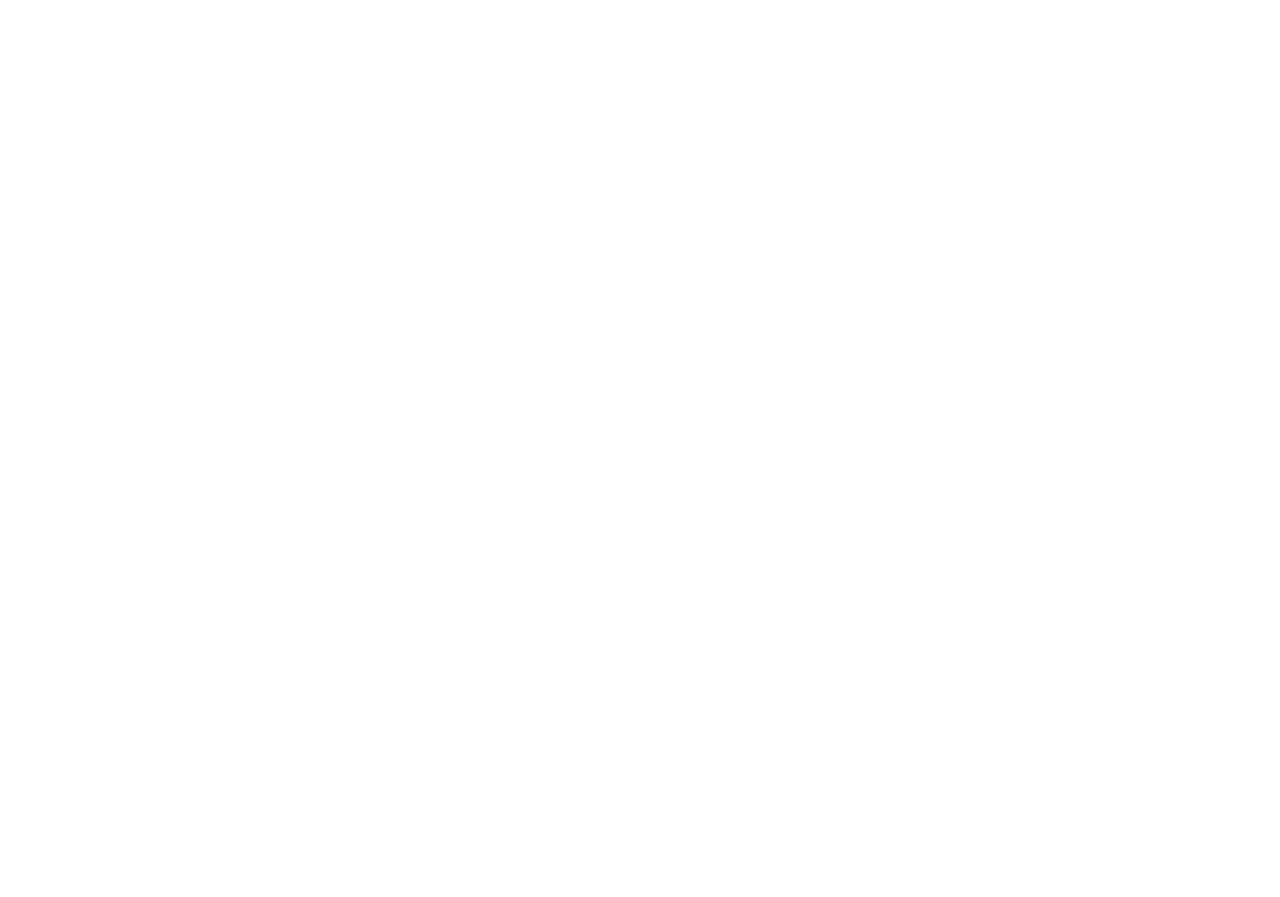
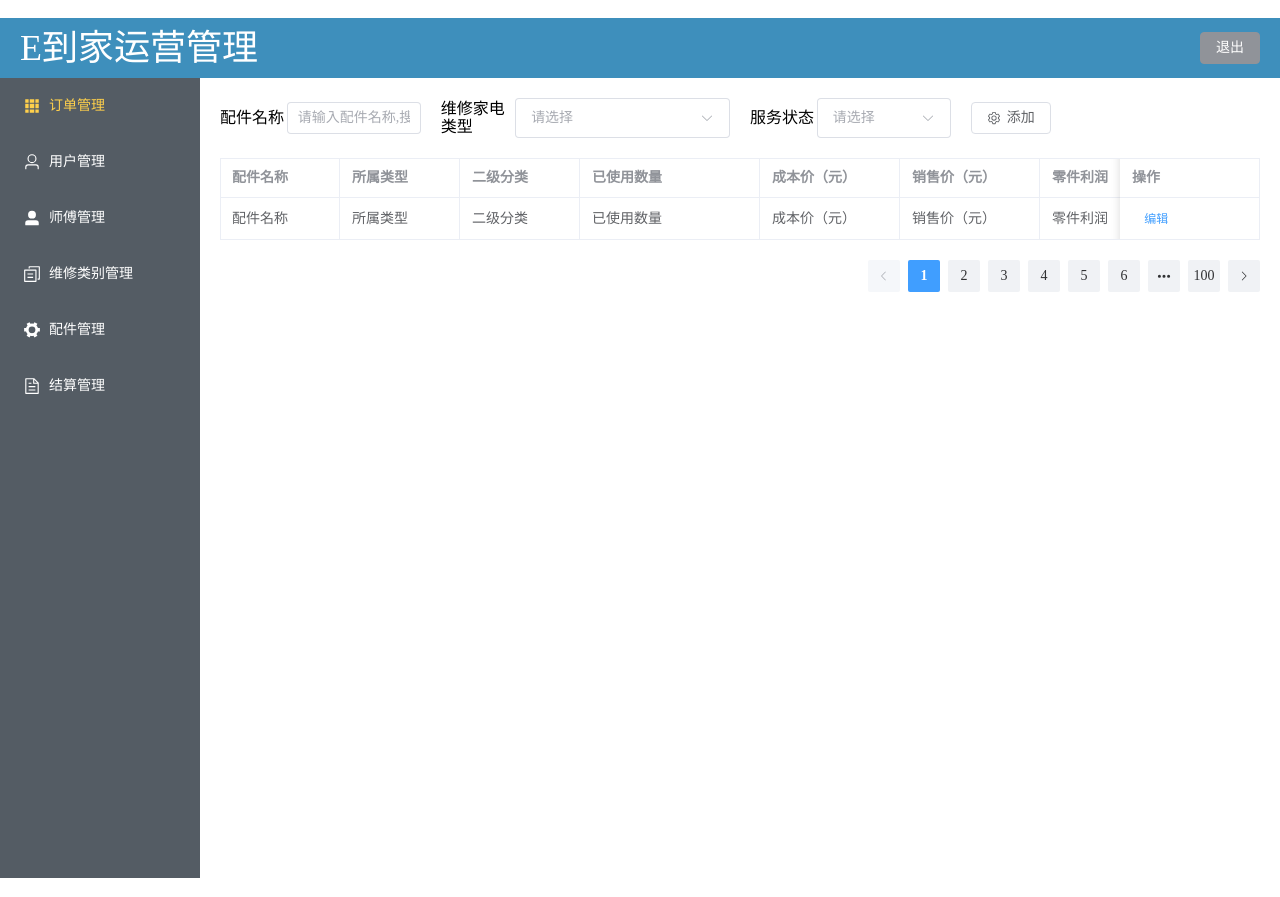
Before and after one commit to sundung/ehome-end-admin, a Vue app: page /accessoriesManage in a window 1280 px wide. Before the commit this address had no page. Before the commit the page ends 800 px from the top, so only its background shows below. Built offline with nearby package versions, Linux system fonts and the light colour scheme.

Commit message:
feature(配件管理): 配件管理静态页面完成

```diff
--- a/src/components/Menu/Menu.vue
+++ b/src/components/Menu/Menu.vue
@@ -5,7 +5,7 @@
         active-text-color="#ffd04b"
         background-color="#545c64"
         class="el_menu"
-        default-active="2"
+        default-active="1"
         text-color="#fff"
         @open="handleOpen"
         @close="handleClose"
@@ -34,7 +34,7 @@
             <span>维修类别管理</span>
           </template>
         </el-menu-item>
-        <el-menu-item index="5">
+        <el-menu-item index="5" @click="router.push('/accessoriesManage')">
           <template #title>
             <el-icon><tools /></el-icon>
             <span>配件管理</span>
--- /dev/null
+++ b/src/pages/accessoriesManage/AccessoriesManage.vue
@@ -0,0 +1,120 @@
+<template>
+  <div class="demo-input-suffix">
+    <el-row :gutter="20">
+      <el-col :span="5" class="headerSearch">
+        <div class="text">配件名称</div>
+        <el-input v-model="masterSearch" placeholder="请输入配件名称,搜索" />
+      </el-col>
+      <el-col :span="7" class="headerSearch">
+        <div class="text">维修家电类型</div>
+        <el-select v-model="homeApplianceTypeValue" class="m-2" placeholder="请选择" size="large">
+          <el-option v-for="item in homeApplianceType" :key="item.value" :label="item.label" :value="item.value" />
+        </el-select>
+      </el-col>
+      <el-col :span="5" class="headerSearch">
+        <div class="text">服务状态</div>
+        <el-select v-model="serviceStatusValue" class="m-2" placeholder="请选择" size="large">
+          <el-option v-for="item in serviceStatus" :key="item.value" :label="item.label" :value="item.value" />
+        </el-select>
+      </el-col>
+      <el-col :span="2" class="headerSearch">
+        <el-button>
+          <el-icon><setting /></el-icon>
+          <span>添加</span>
+        </el-button>
+      </el-col>
+    </el-row>
+  </div>
+  <div class="tableArea">
+    <el-table class="table" :data="tableData" border style="width: 100%">
+      <el-table-column prop="accessoriesName" label="配件名称" width="120" />
+      <el-table-column prop="belongsType" label="所属类型" width="120" />
+      <el-table-column prop="secondaryClassification" label="二级分类" width="120" />
+      <el-table-column prop="hasBeenUsedNum" label="已使用数量" width="180" />
+      <el-table-column prop="costPrice" label="成本价（元）" width="140" />
+      <el-table-column prop="salesPrice" label="销售价（元）" width="140" />
+      <el-table-column prop="partsProfits" label="零件利润" width="120" />
+      <el-table-column prop="addPeople" label="添加人" width="120" />
+      <el-table-column prop="serviceStatus" label="服务状态" width="120" />
+      <el-table-column fixed="right" label="操作" width="140">
+        <template #default>
+          <el-button type="text" size="small">编辑</el-button>
+        </template>
+      </el-table-column>
+    </el-table>
+    <el-pagination class="pagination" background layout="prev, pager, next" :total="1000" />
+  </div>
+</template>
+
+<script lang="ts" setup>
+import { reactive, ref } from 'vue';
+
+const masterSearch = ref(''); // 客户搜索
+const homeApplianceTypeValue = ref(''); // 师傅搜索
+const serviceStatusValue = ref(''); // 师傅搜索
+const homeApplianceType = reactive([
+  {
+    value: '空调',
+    label: '空调',
+  },
+  {
+    value: '冰箱',
+    label: '冰箱',
+  },
+  {
+    value: '洗衣机',
+    label: '洗衣机',
+  },
+]);
+const serviceStatus = reactive([
+  {
+    value: '待接单',
+    label: '待接单',
+  },
+  {
+    value: '待上门',
+    label: '待上门',
+  },
+  {
+    value: '已取消',
+    label: '已取消',
+  },
+]);
+const tableData = reactive([
+  {
+    accessoriesName: '配件名称',
+    belongsType: '所属类型',
+    secondaryClassification: '二级分类',
+    hasBeenUsedNum: '已使用数量',
+    costPrice: '成本价（元）',
+    salesPrice: '销售价（元）',
+    partsProfits: '零件利润',
+    addPeople: '添加人',
+    serviceStatus: '服务状态',
+  },
+]);
+</script>
+
+<style lang="scss" scoped>
+// 搜索框区域
+.headerSearch {
+  display: flex;
+  justify-content: space-between;
+  align-items: center;
+  .text {
+    display: flex;
+    width: 100px;
+  }
+}
+// 表格区域
+.tableArea {
+  display: flex;
+  flex-direction: column;
+  margin-top: 20px;
+  .pagination {
+    margin-top: 20px;
+    display: flex;
+    justify-content: flex-end;
+  }
+}
+</style>
--- a/src/router/index.ts
+++ b/src/router/index.ts
@@ -29,6 +29,11 @@ const routes: Array<RouteRecordRaw> = [
       { path: '/order', name: 'Order', component: () => import('@/pages/order/Order.vue') },
       { path: '/user', name: 'UserManage', component: () => import('@/pages/userManage/UserManage.vue') },
       { path: '/masterManage', name: 'MasterManage', component: () => import('@/pages/masterManage/MasterManage.vue') },
+      {
+        path: '/accessoriesManage',
+        name: 'AccessoriesManage',
+        component: () => import('@/pages/accessoriesManage/AccessoriesManage.vue'),
+      },
     ],
   },
 ];
```
